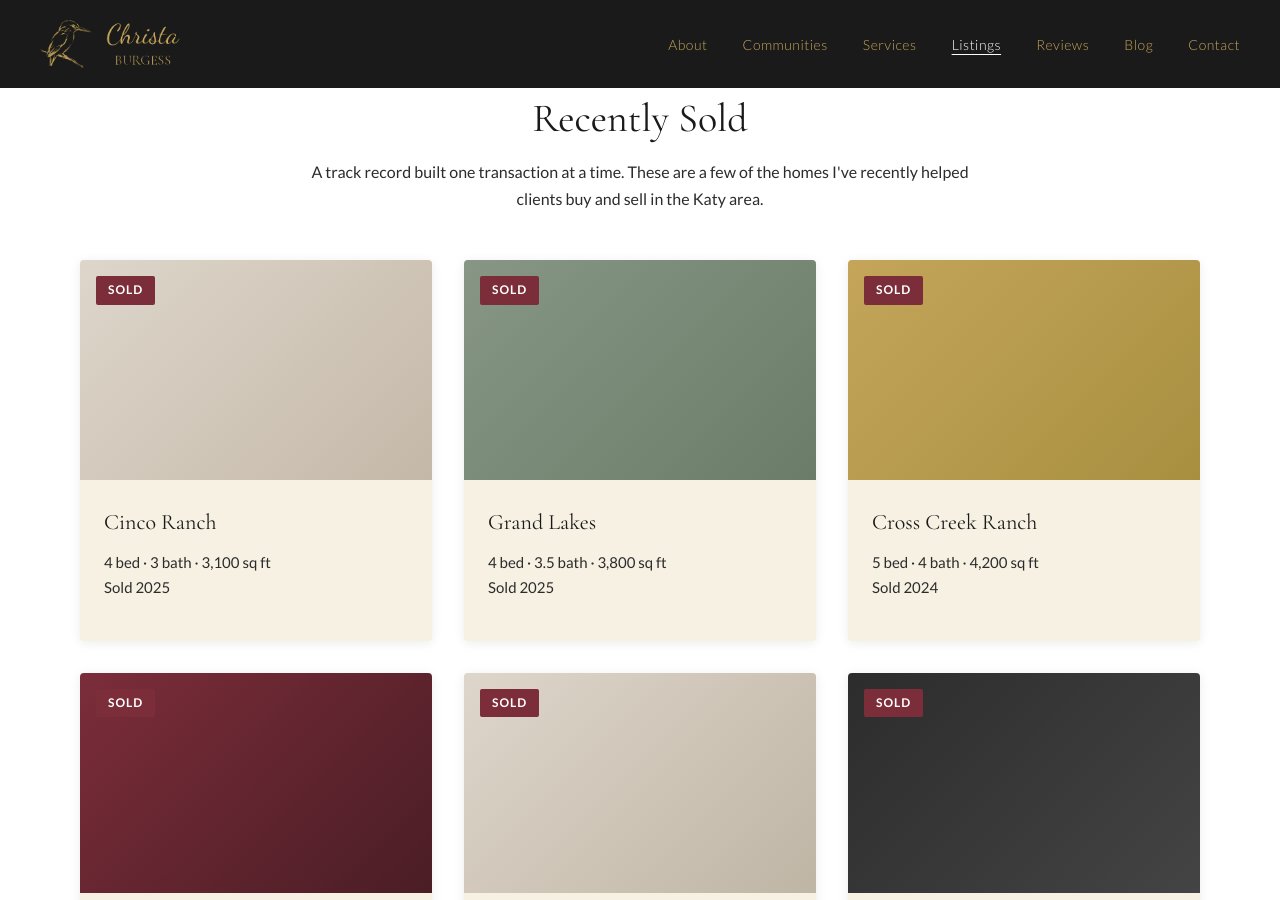
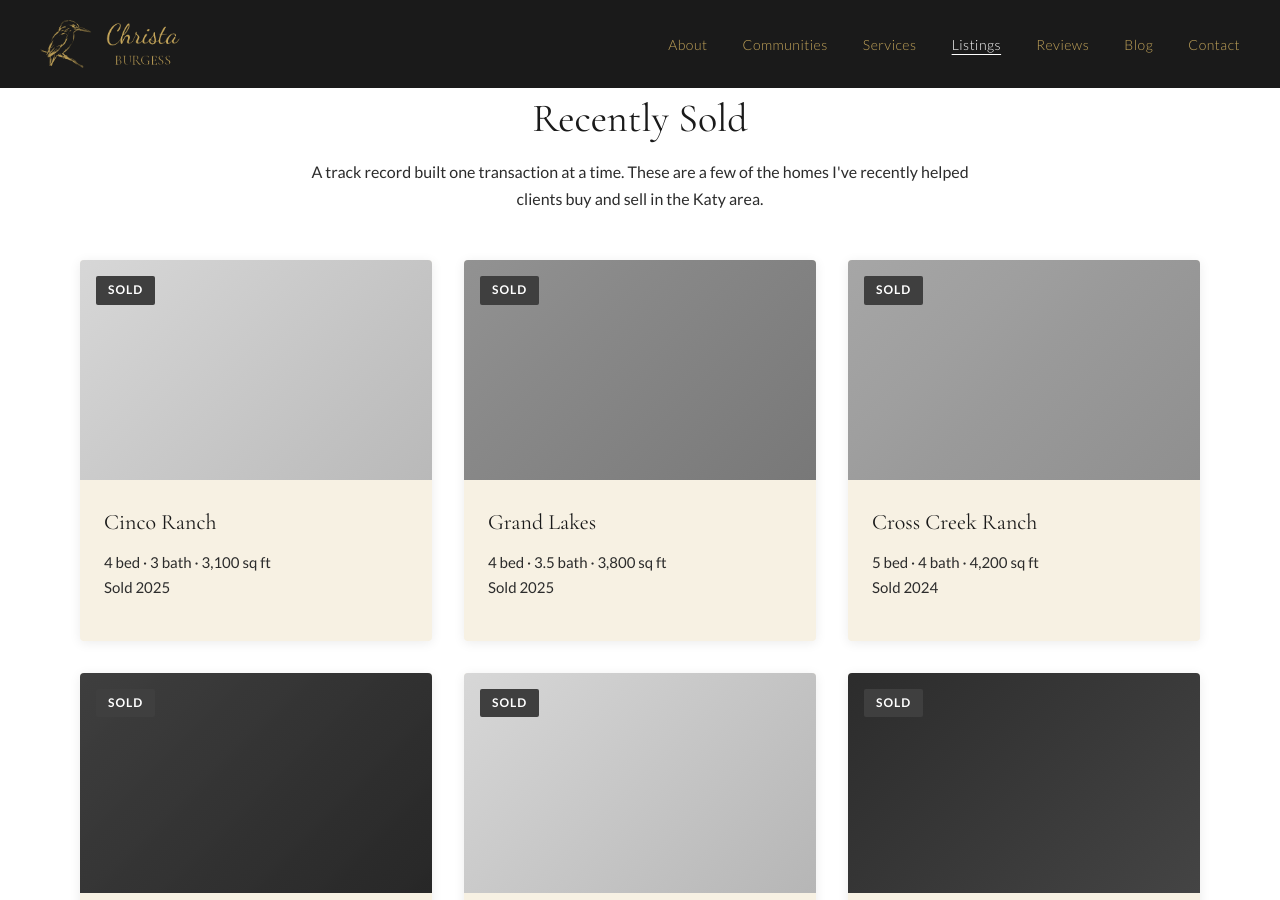
Before and after one commit to TravisBHolden/christaburgess-site, a Jekyll site: the page built from listings.html, in a window 1280 px wide and 900 px high, scrolled down 1412 px. Built offline with Jekyll 4.4.1, drawn with Linux system fonts in a browser that asks for light colours.

Commit message:
Community cards: grayscale all images, cream image bg for consistency

```diff
--- a/assets/css/style.css
+++ b/assets/css/style.css
@@ -391,8 +391,9 @@ h3 { font-size: 28px; margin-bottom: 16px; }
   width: 100%;
   height: 220px;
   object-fit: cover;
-  background: var(--bg-taupe);
+  background: var(--bg-cream);
   display: block;
+  filter: grayscale(100%);
 }
 .card-body { padding: 24px; }
 .card-body h3 { font-size: 22px; margin-bottom: 8px; }
```
